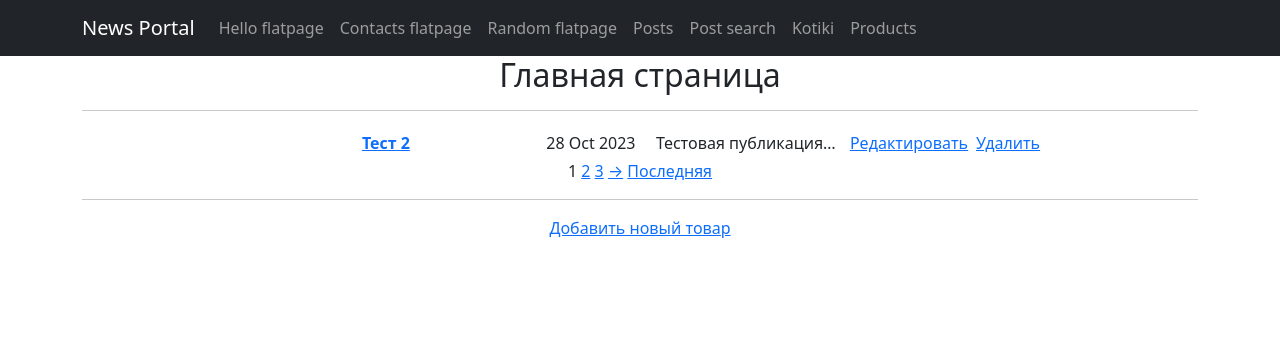
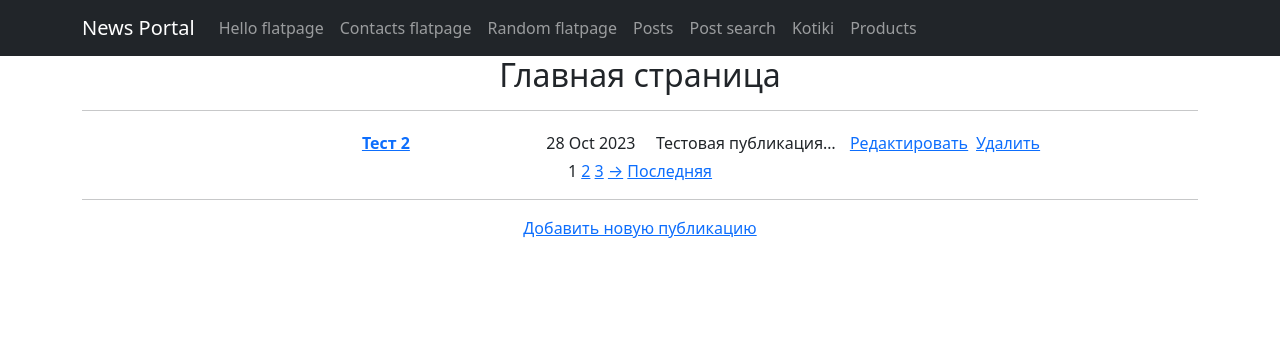
Before and after one commit to equestriann/News-Portal, a Django app: page /news/ in a window 1280 px wide. Shown: the top 356 px of the page. Run offline with Django 4.2, Linux system fonts and the light colour scheme; data comes from the database, SQL or seed files in the repository; some libraries are stand-ins or nearby versions.

Commit message:
Изменен текст ссылки на добавление новости

```diff
--- a/templates/news_app/news_list.html
+++ b/templates/news_app/news_list.html
@@ -54,6 +54,6 @@ posts
 
 <hr>
 
-<a href="{% url 'post_create' %}">Добавить новый товар</a> <br>
+<a href="{% url 'post_create' %}">Добавить новую публикацию</a> <br>
 
 {% endblock content %}
```
